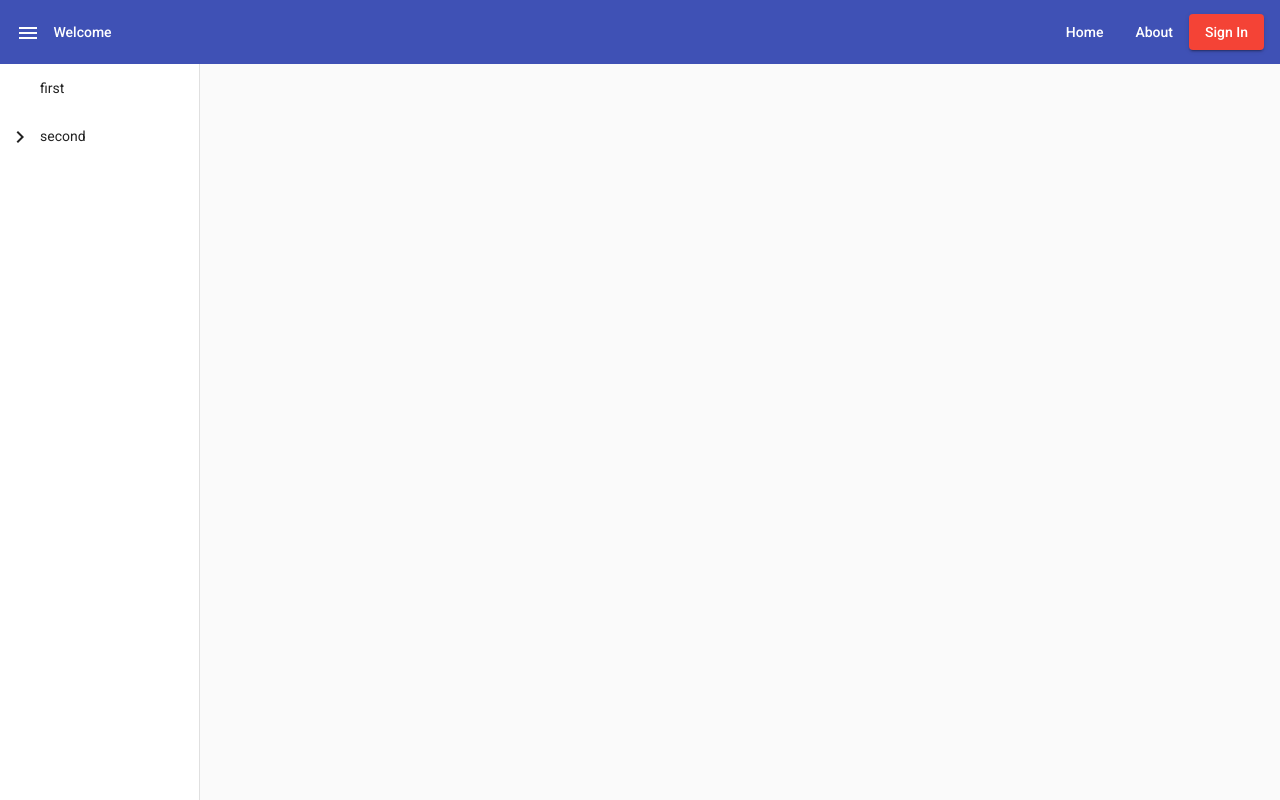
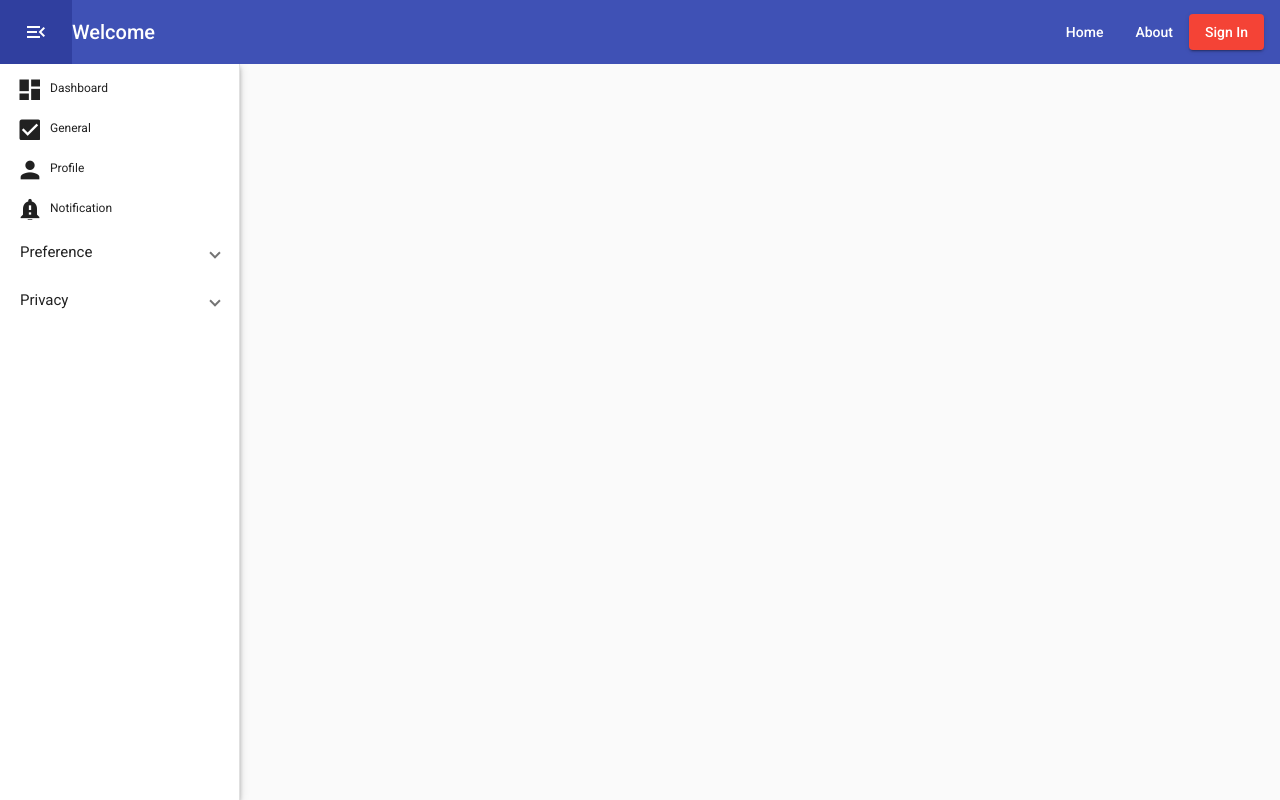
Before and after one commit to deleteLater/my-first-full-stack-web-app, an Angular app in the folder frontend/: page / in a window 1280 px wide. Built offline with nearby package versions, Linux system fonts and the light colour scheme.

Commit message:
replace mat-tree on sidenav with mat-list & mat-expansion-panel; also fix some style

```diff
--- a/frontend/src/app/components/nav/nav.component.ts
+++ b/frontend/src/app/components/nav/nav.component.ts
@@ -4,11 +4,11 @@ import {Component, EventEmitter, OnInit, Output} from '@angular/core';
   selector: 'app-nav',
   template: `
     <mat-toolbar color="primary" class="mat-elevation-z8">
+      <div class="icon-container" matRipple (click)="toggleSideNav()">
+        <mat-icon>{{openSideNav ? 'menu_open' : 'menu'}}</mat-icon>
+      </div>
 
-      <button mat-icon-button (click)="toggleSideNav()" disableRipple>
-        <mat-icon>menu</mat-icon>
-        Welcome
-      </button>
+      <a routerLink="" style="text-decoration: none; color: white"><h1>Welcome</h1></a>
 
       <div class="spacer"></div>
 
@@ -17,11 +17,38 @@ import {Component, EventEmitter, OnInit, Output} from '@angular/core';
       <a mat-raised-button color="warn" routerLink="/authenticate">Sign In</a>
     </mat-toolbar>
   `,
-  styles: ['.spacer {flex: 1 1 auto; } mat-icon {margin-right: 10px}']
+  styles: [`
+    .spacer {
+      flex: 1 1 auto;
+    }
+
+    .icon-container {
+      padding: 0 24px;
+      height: 100%;
+      display: table;
+    }
+    .icon-container:hover {
+      background-color: #303F9F;
+    }
+
+    mat-icon {
+      display: table-cell;
+      vertical-align: middle;
+    }
+
+    .mat-button:hover {
+      background-color: #303F9F;
+    }
+
+    .mat-toolbar-single-row {
+      padding-left: 0;
+    }
+  `]
 })
 export class NavComponent implements OnInit {
 
-  @Output() toggleNavEvent = new EventEmitter();
+  openSideNav = true;
+  @Output() toggleSideNavEvent = new EventEmitter<boolean>();
 
   constructor() {
   }
@@ -30,6 +57,7 @@ export class NavComponent implements OnInit {
   }
 
   toggleSideNav() {
-    this.toggleNavEvent.emit();
+    this.openSideNav = !this.openSideNav;
+    this.toggleSideNavEvent.emit(this.openSideNav);
   }
 }
--- a/frontend/src/app/components/shell.component.ts
+++ b/frontend/src/app/components/shell.component.ts
@@ -1,69 +1,56 @@
 import {Component, OnInit} from '@angular/core';
-import {MatTreeNestedDataSource} from '@angular/material/tree';
-import {NestedTreeControl} from '@angular/cdk/tree';
-import {Router} from '@angular/router';
-
-export interface ComponentTreeNode {
-  path: string;
-  label: string;
-  children: ComponentTreeNode[];
-}
-
-const TREE_DATA: ComponentTreeNode[] = [
-  {
-    path: '/welcome',
-    label: 'first',
-    children: []
-  },
-  {
-    path: '/second',
-    label: 'second',
-    children: [
-      {
-        path: '/second/sub-one',
-        label: 'second-sub-one',
-        children: []
-      }
-    ]
-  },
-];
 
 @Component({
   selector: 'app-shell',
   template: `
-    <div class="container" fxLayout="column">
-      <app-nav (toggleNavEvent)="openSideNav = !openSideNav;"></app-nav>
+    <div style="height: 100%" fxLayout="column">
+      <app-nav (toggleSideNavEvent)="onToggleSideNav($event)"></app-nav>
       <mat-sidenav-container fxFlex="grow">
-        <mat-sidenav #sidenav mode="side" [(opened)]="openSideNav">
-
-          <mat-tree [dataSource]="treeDataSource" [treeControl]="treeControl" class="component-tree">
-            <!-- This is the tree node template for leaf nodes -->
-            <mat-tree-node *matTreeNodeDef="let node" matTreeNodeToggle (click)="navigateTo(node.path)">
-              <li class="mat-tree-node">
-                <!-- use a disabled button to provide padding for tree leaf -->
-                <button mat-icon-button disabled></button>
-                {{node.label}}
-              </li>
-            </mat-tree-node>
-            <!-- This is the tree node template for expandable nodes -->
-            <mat-nested-tree-node *matTreeNodeDef="let node; when: hasChild">
-              <li>
-                <div class="mat-tree-node">
-                  <button mat-icon-button matTreeNodeToggle
-                          [attr.aria-label]="'toggle ' + node.name">
-                    <mat-icon class="mat-icon-rtl-mirror">
-                      {{treeControl.isExpanded(node) ? 'expand_more' : 'chevron_right'}}
-                    </mat-icon>
-                  </button>
-                  {{node.label}}
-                </div>
-                <ul [class.component-tree-invisible]="!treeControl.isExpanded(node)">
-                  <ng-container matTreeNodeOutlet></ng-container>
-                </ul>
-              </li>
-            </mat-nested-tree-node>
-          </mat-tree>
-
+        <mat-sidenav mode="side" [class.mat-elevation-z4]="true" style="width: 240px" [opened]="openSideNav">
+          <mat-nav-list dense>
+            <mat-list-item routerLink="/welcome">
+              <mat-icon>dashboard</mat-icon>
+              Dashboard
+            </mat-list-item>
+            <mat-list-item routerLink="">
+              <mat-icon>check_box</mat-icon>
+              General
+            </mat-list-item>
+            <mat-list-item routerLink="">
+              <mat-icon>person</mat-icon>
+              Profile
+            </mat-list-item>
+            <mat-list-item routerLink="">
+              <mat-icon>notification_important</mat-icon>
+              Notification
+            </mat-list-item>
+            <mat-expansion-panel [class.mat-elevation-z0]="true" dense>
+              <mat-expansion-panel-header>
+                Preference
+              </mat-expansion-panel-header>
+              <mat-nav-list dense>
+                <a mat-list-item routerLink="">
+                  <mat-icon>attach_money</mat-icon>
+                  Billing</a>
+                <a mat-list-item routerLink="">
+                  <mat-icon>notification_important</mat-icon>
+                  Notification</a>
+              </mat-nav-list>
+            </mat-expansion-panel>
+            <mat-expansion-panel [class.mat-elevation-z0]="true" dense>
+              <mat-expansion-panel-header>
+                Privacy
+              </mat-expansion-panel-header>
+              <mat-nav-list dense>
+                <a mat-list-item routerLink="">
+                  <mat-icon>person_add</mat-icon>
+                  Partnership Request</a>
+                <a mat-list-item routerLink="">
+                  <mat-icon>visibility</mat-icon>
+                  Profile Visibility</a>
+              </mat-nav-list>
+            </mat-expansion-panel>
+          </mat-nav-list>
         </mat-sidenav>
         <mat-sidenav-content>
           <router-outlet></router-outlet>
@@ -72,47 +59,27 @@ const TREE_DATA: ComponentTreeNode[] = [
     </div>
   `,
   styles: [`
-    .container {
-      height: 100%;
+    mat-icon {
+      font-size: 28px;
+      margin-right: 10px;
     }
 
-    mat-sidenav {
-      width: 200px;
+    .mat-expansion-panel-header {
+      padding: 0 20px;
     }
-
-    .component-tree-invisible {
-      display: none;
-    }
-
-    .component-tree ul,
-    .component-tree li {
-      margin-top: 0;
-      margin-bottom: 0;
-      list-style-type: none;
-    }`]
+  `]
 })
 export class ShellComponent implements OnInit {
 
   openSideNav = true;
 
-  treeControl = new NestedTreeControl<ComponentTreeNode>(node => node.children);
-  treeDataSource = new MatTreeNestedDataSource<ComponentTreeNode>();
-
-  hasChild(_: number, node: ComponentTreeNode): boolean {
-    return !!node.children && node.children.length > 0;
-  }
-
-  constructor(
-    private router: Router
-  ) {
-    this.treeDataSource.data = TREE_DATA;
+  constructor() {
   }
 
   ngOnInit(): void {
   }
 
-  navigateTo(path: string) {
-    this.router.navigate([path])
-      .then(result => console.log(`navigate to ${path}: ${result}`));
+  onToggleSideNav(open: boolean) {
+    this.openSideNav = open;
   }
 }
```
Also changed, not shown: frontend/src/app/modules/app-material.module.ts (+7 -1 lines).
